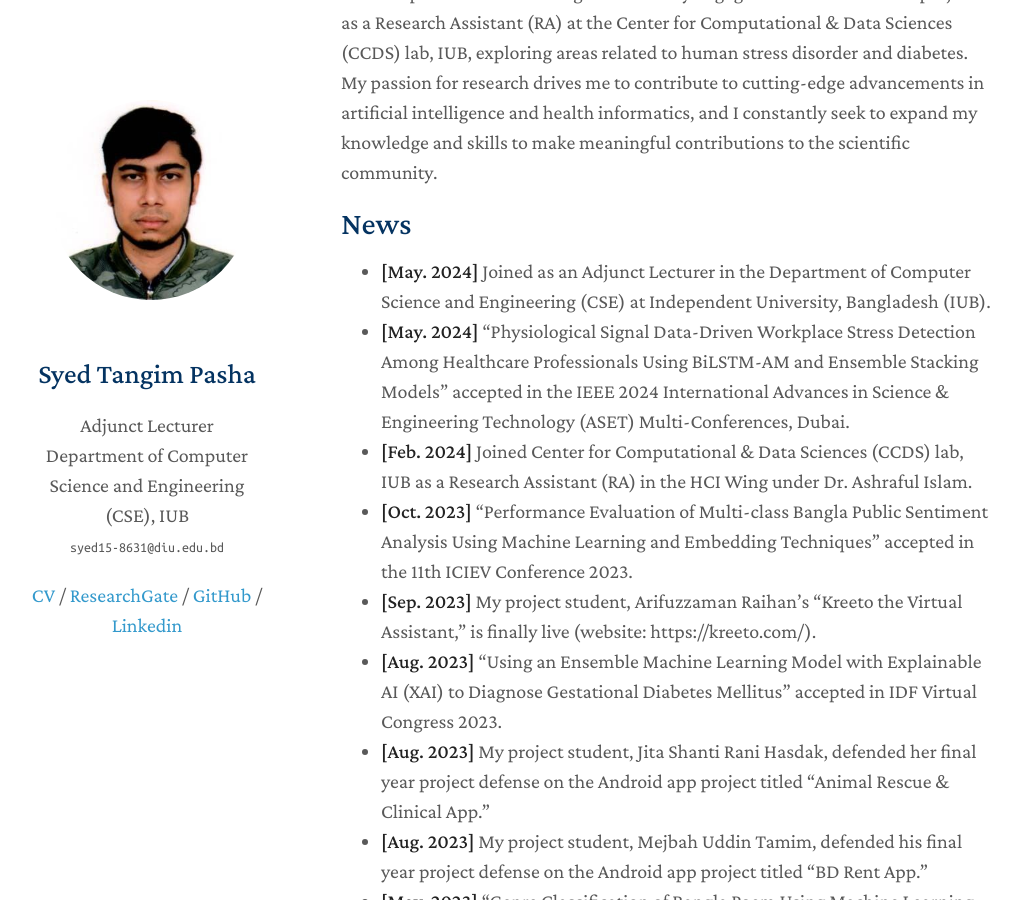
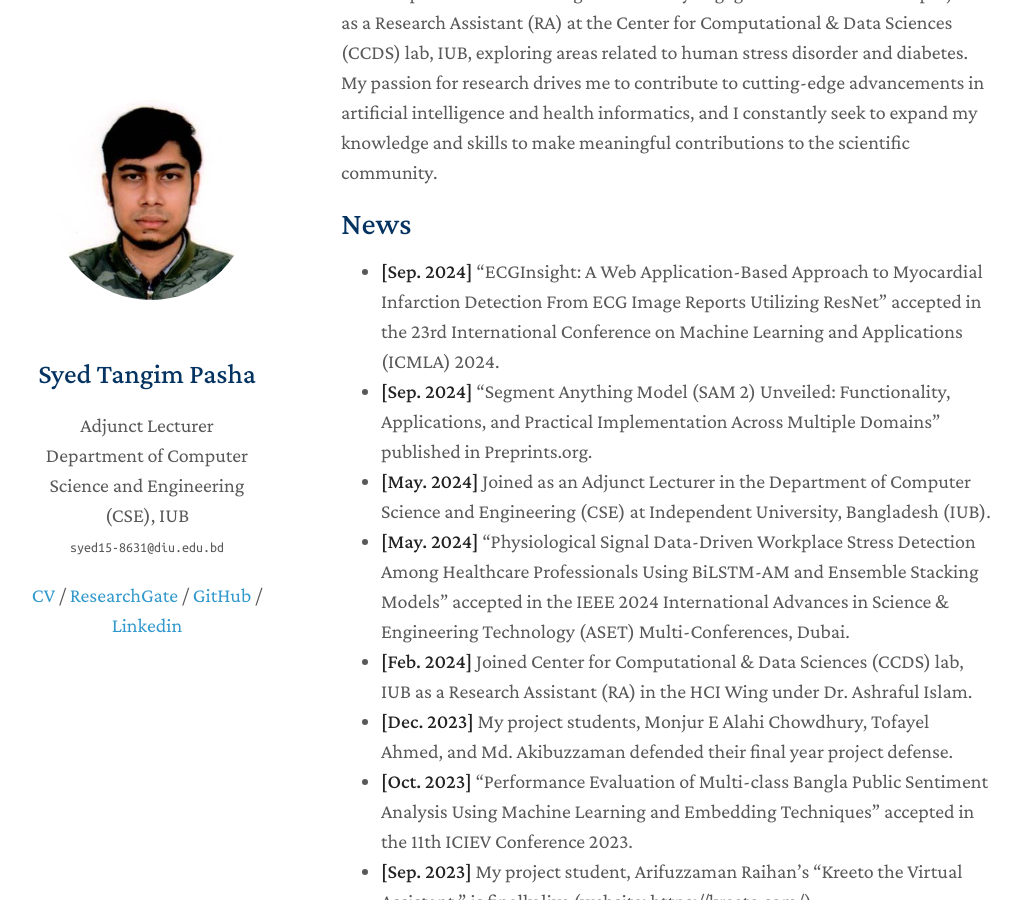
Before and after one commit to Syed-Tangim-Pasha/syed-tangim-pasha.github.io, a Jekyll site: the page built from index.md, in a window 1280 px wide and 900 px high, scrolled down 275 px. Shown: the whole window, without its empty margins (129-1150 px from the left). Built offline with Jekyll 4.4.1, drawn with Linux system fonts in a browser that asks for light colours; nearby versions of some CDN libraries; a style sheet for code colours, icons or effects is not loaded; our own code applies the rules of GitHub Pages for plain Markdown files.

Commit message:
Update index.md

```diff
--- a/index.md
+++ b/index.md
@@ -8,9 +8,12 @@ I am Syed Tangim Pasha, currently working as an Adjunct Lecturer in the Departme
 
 ## News
 
+- **[Sep. 2024]** "ECGInsight: A Web Application-Based Approach to Myocardial Infarction Detection From ECG Image Reports Utilizing ResNet" accepted in the 23rd International Conference on Machine Learning and Applications (ICMLA) 2024.
+- **[Sep. 2024]** "Segment Anything Model (SAM 2) Unveiled: Functionality, Applications, and Practical Implementation Across Multiple Domains" published in Preprints.org.
 - **[May. 2024]** Joined as an Adjunct Lecturer in the Department of Computer Science and Engineering (CSE) at Independent University, Bangladesh (IUB).
 - **[May. 2024]** "Physiological Signal Data-Driven Workplace Stress Detection Among Healthcare Professionals Using BiLSTM-AM and Ensemble Stacking Models" accepted in the IEEE 2024 International Advances in Science & Engineering Technology (ASET) Multi-Conferences, Dubai.
 - **[Feb. 2024]** Joined Center for Computational & Data Sciences (CCDS) lab, IUB as a Research Assistant (RA) in the HCI Wing under Dr. Ashraful Islam.
+- **[Dec. 2023]** My project students, Monjur E Alahi Chowdhury, Tofayel Ahmed, and Md. Akibuzzaman defended their final year project defense.
 - **[Oct. 2023]** "Performance Evaluation of Multi-class Bangla Public Sentiment Analysis Using Machine Learning and Embedding Techniques" accepted in the 11th ICIEV Conference 2023.
 - **[Sep. 2023]** My project student, Arifuzzaman Raihan's "Kreeto the Virtual Assistant," is finally live (website: https://kreeto.com/).
 - **[Aug. 2023]** "Using an Ensemble Machine Learning Model with Explainable AI (XAI) to Diagnose Gestational Diabetes Mellitus" accepted in IDF Virtual Congress 2023.
```
